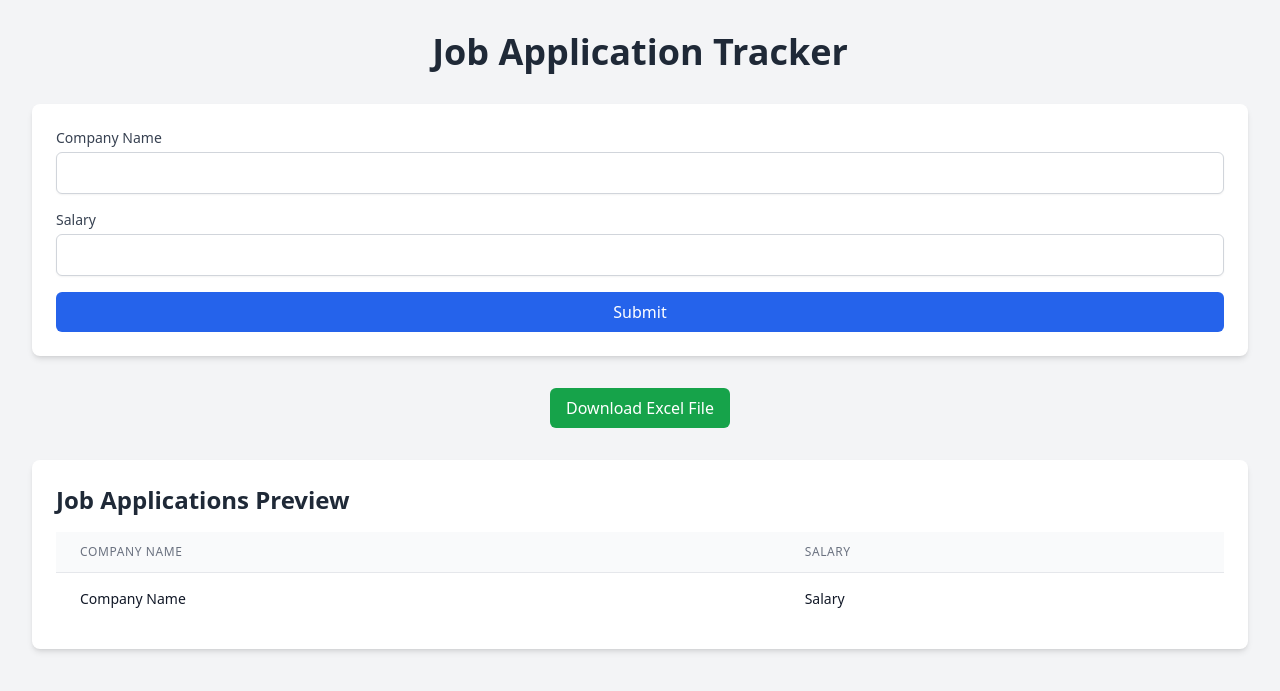
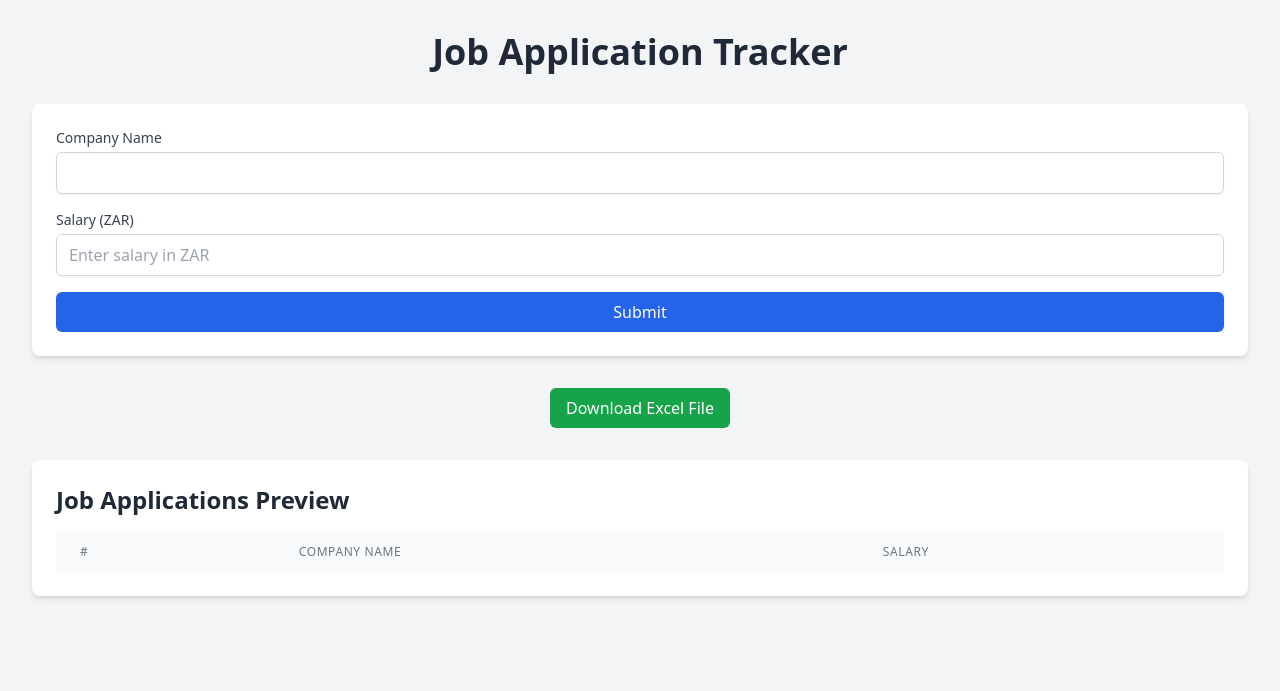
Before and after one commit to Lugan2004/Job-Application-Tracker, a Flask app: page / in a window 1280 px wide. Shown: the top 691 px of the page. Run offline with Flask 3, Linux system fonts and the light colour scheme; lists and menus that the app fills with data are empty; some libraries are stand-ins or nearby versions.

Commit message:
improved preview

```diff
--- a/Job-tracker/app.py
+++ b/Job-tracker/app.py
@@ -20,6 +20,13 @@
         company_name = request.form['company_name']
         salary = request.form['salary']
 
+        # Set salary to "Not Specified" if empty
+        if not salary:
+            salary = "Not Specified"
+        else:
+            # Add "ZAR" prefix to salary
+            salary = f"ZAR {salary}"
+
         # Load the Excel file
         wb = openpyxl.load_workbook(EXCEL_FILE)
         ws = wb.active
@@ -36,7 +43,7 @@
     wb = openpyxl.load_workbook(EXCEL_FILE)
     ws = wb.active
     jobs = []
-    for row in ws.iter_rows(min_row=1, values_only=True):
+    for row in ws.iter_rows(min_row=2, values_only=True):  # Skip header row
         jobs.append(row)
 
     return render_template('index.html', jobs=jobs)
--- a/Job-tracker/templates/index.html
+++ b/Job-tracker/templates/index.html
@@ -20,9 +20,10 @@
                            class="mt-1 block w-full px-3 py-2 border border-gray-300 rounded-md shadow-sm focus:outline-none focus:ring-2 focus:ring-blue-500">
                 </div>
                 <div>
-                    <label for="salary" class="block text-sm font-medium text-gray-700">Salary</label>
-                    <input type="text" id="salary" name="salary" required
-                           class="mt-1 block w-full px-3 py-2 border border-gray-300 rounded-md shadow-sm focus:outline-none focus:ring-2 focus:ring-blue-500">
+                    <label for="salary" class="block text-sm font-medium text-gray-700">Salary (ZAR)</label>
+                    <input type="number" id="salary" name="salary"
+                           class="mt-1 block w-full px-3 py-2 border border-gray-300 rounded-md shadow-sm focus:outline-none focus:ring-2 focus:ring-blue-500"
+                           placeholder="Enter salary in ZAR">
                 </div>
                 <button type="submit"
                         class="w-full bg-blue-600 text-white py-2 px-4 rounded-md hover:bg-blue-700 focus:outline-none focus:ring-2 focus:ring-blue-500">
@@ -46,6 +47,9 @@
                 <thead class="bg-gray-50">
                     <tr>
                         <th scope="col" class="px-6 py-3 text-left text-xs font-medium text-gray-500 uppercase tracking-wider">
+                            #
+                        </th>
+                        <th scope="col" class="px-6 py-3 text-left text-xs font-medium text-gray-500 uppercase tracking-wider">
                             Company Name
                         </th>
                         <th scope="col" class="px-6 py-3 text-left text-xs font-medium text-gray-500 uppercase tracking-wider">
@@ -56,6 +60,7 @@
                 <tbody class="bg-white divide-y divide-gray-200">
                     {% for job in jobs %}
                         <tr>
+                            <td class="px-6 py-4 whitespace-nowrap text-sm text-gray-900">{{ loop.index }}</td>
                             <td class="px-6 py-4 whitespace-nowrap text-sm text-gray-900">{{ job[0] }}</td>
                             <td class="px-6 py-4 whitespace-nowrap text-sm text-gray-900">{{ job[1] }}</td>
                         </tr>
```
Also changed, not shown: 1 other file.
